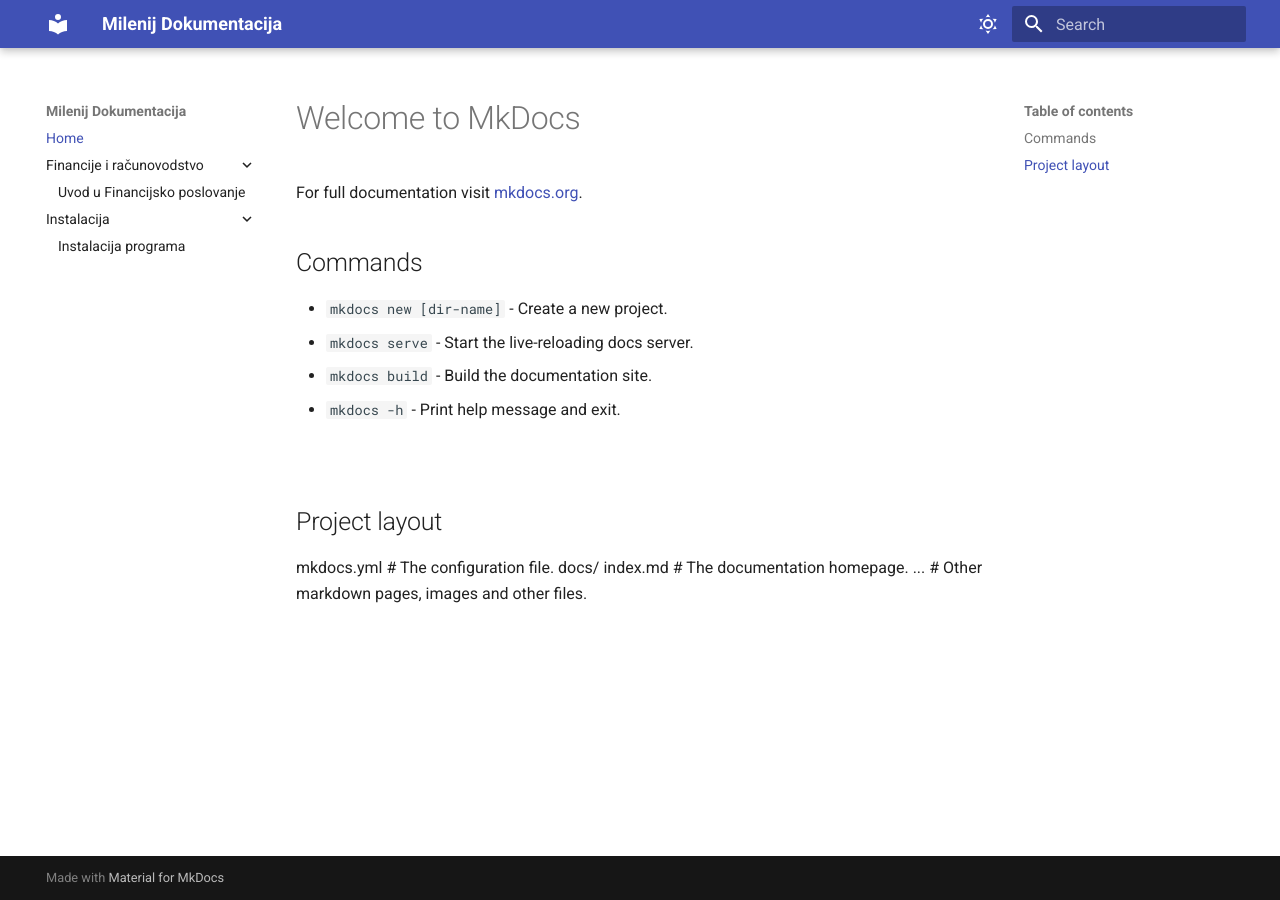
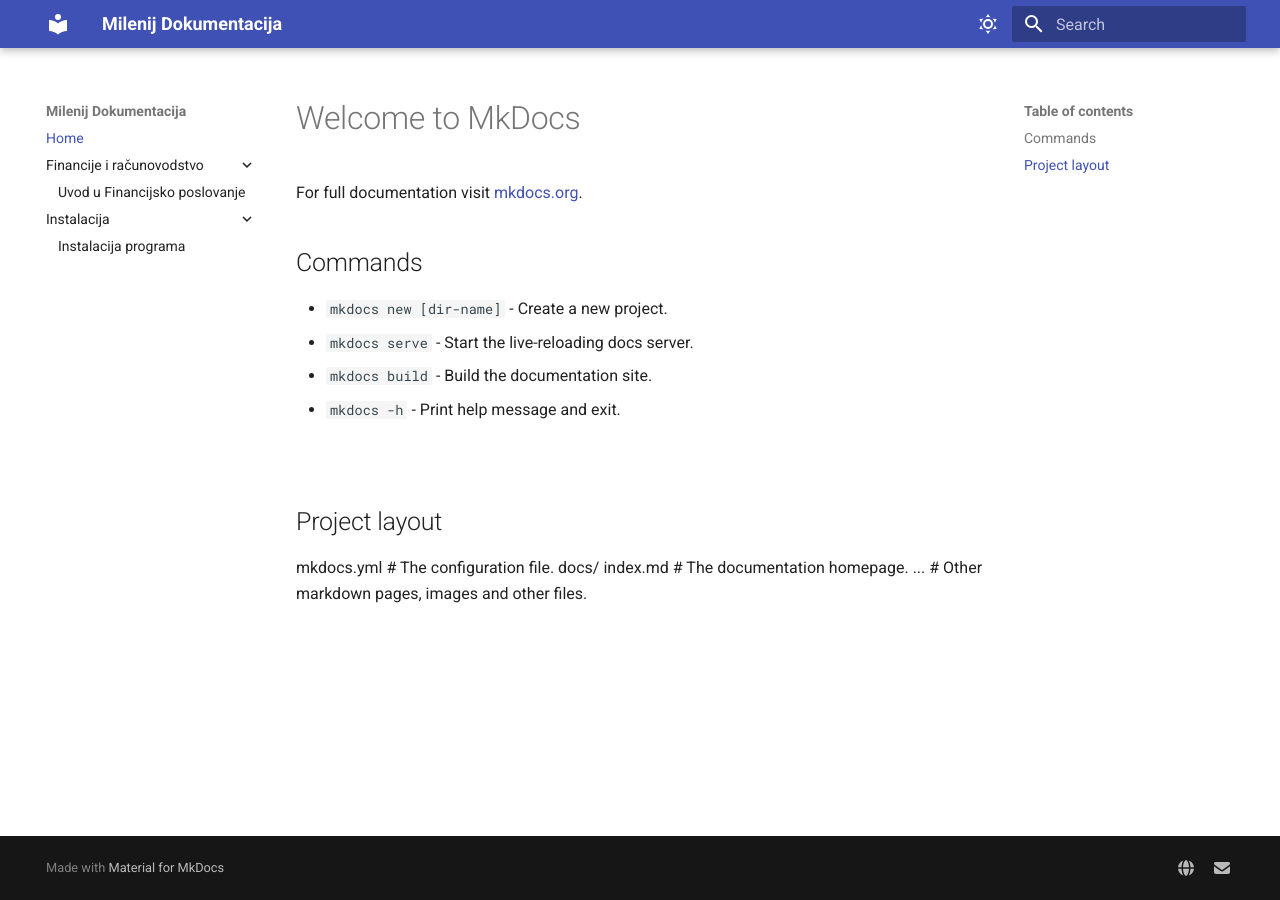
Before and after one commit to Milenij/milenij-upute, an MkDocs documentation site: the page built from docs/index.md, in a window 1280 px wide. Built offline with MkDocs 1.6.1 and Material for MkDocs 9.7.7, drawn with Linux system fonts in a browser that asks for light colours.

Commit message:
#Dodano
-povratak na vrh
-linkovi u podnozju
-dodatne funkcionalnosti za uredivanje clanka

```diff
--- a/mkdocs.yml
+++ b/mkdocs.yml
@@ -7,6 +7,7 @@
     - navigation.instant # Makes clicking links feel instant
     - navigation.expand   # Adds the arrow icon to expand/collapse
     - navigation.indexes
+    - navigation.top
     - search.suggest # Smart search suggestions
     - search.highlight # Highlights search results
   palette:
@@ -25,6 +26,25 @@
     toggle:
       icon: material/weather-night
       name: Switch to light mode
+  markdown_extensions:
+  - admonition
+  - pymdownx.details
+  - pymdownx.superfences:
+    custom_fences:
+        - name: mermaid
+          class: mermaid
+          format: !!python/name:pymdownx.superfences.fence_code_format
+  - pymdownx.tabbed:
+      alternate_style: true
 
 plugins:
   - search # Enables the search bar
+
+extra:
+  social:
+    - icon: fontawesome/solid/globe
+      link: https://milenij.hr
+      name: Naša web stranica
+    - icon: fontawesome/solid/envelope
+      link: mailto:info@milenij.hr
+      name: Kontaktirajte nas
```
